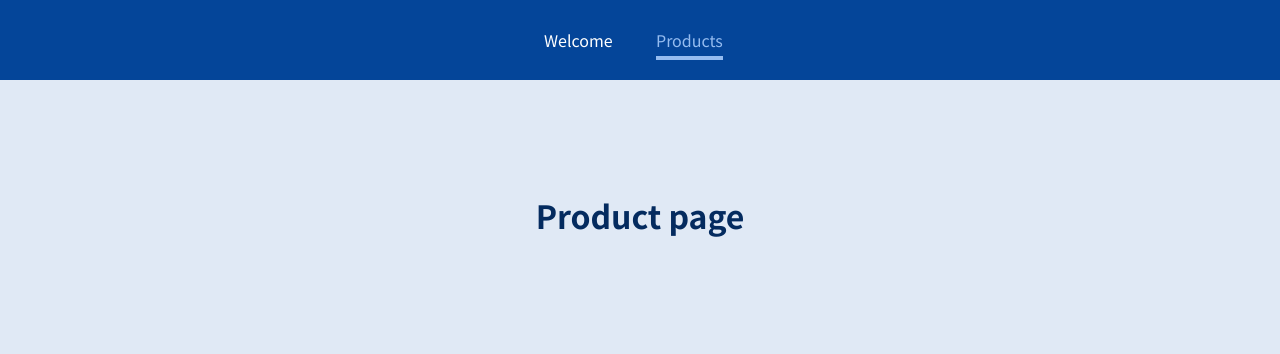
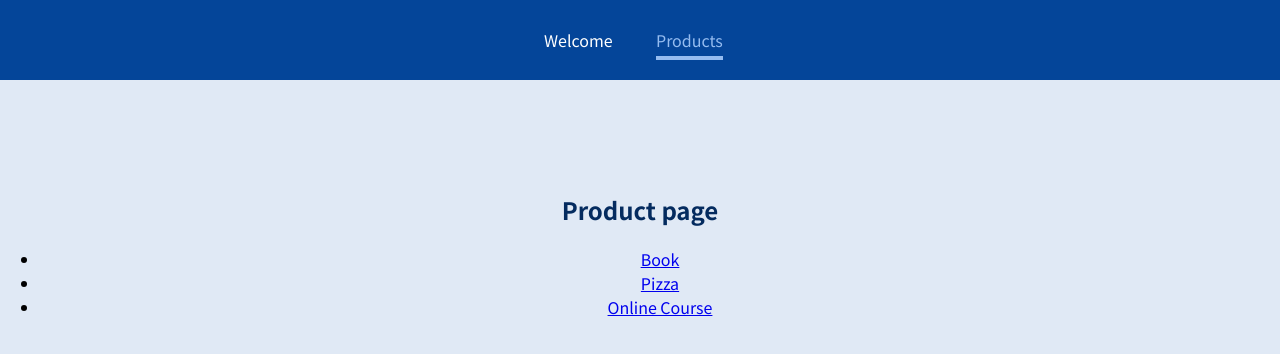
Before and after one commit to Russelllin7789/react-router, a React (Create React App) app: page /products in a window 1280 px wide. Shown: the top 354 px of the page. Built offline with nearby package versions, Linux system fonts and the light colour scheme.

Commit message:
Add Switch && Redirect && exact attribute for certian routes

```diff
--- a/src/App.js
+++ b/src/App.js
@@ -1,4 +1,4 @@
-import { Route } from "react-router-dom";
+import { Route, Switch, Redirect } from "react-router-dom";
 import Welcome from "./pages/Welcome";
 import Products from "./pages/Products";
 import ProductDetail from "./pages/ProductDetail";
@@ -11,15 +11,20 @@ function App() {
         <MainHeader />
       </header>
       <main>
+        <Switch>
+          <Route path="/" exact>
+            <Redirect to="/welcome" />
+          </Route>
           <Route path="/welcome">
             <Welcome />
           </Route>
-        <Route path="/products">
+          <Route path="/products" exact>
             <Products />
           </Route>
-        <Route path="/product-detail/:productId">
+          <Route path="/products/:productId">
             <ProductDetail />
           </Route>
+        </Switch>
       </main>
     </div>
   );
--- a/src/pages/ProductDetail.js
+++ b/src/pages/ProductDetail.js
@@ -1,7 +1,15 @@
 import React from "react";
+import { useParams } from "react-router-dom";
 
 const ProductDetail = () => {
-  return <h1>Product Detail</h1>;
+  const params = useParams();
+
+  return (
+    <section>
+      <h1>Product Detail</h1>
+      <p>{params.productId}</p>
+    </section>
+  );
 };
 
 export default ProductDetail;
--- a/src/pages/Products.js
+++ b/src/pages/Products.js
@@ -1,5 +1,23 @@
+import React from "react";
+import { Link } from "react-router-dom";
+
 const Products = () => {
-  return <h1>Product page</h1>;
+  return (
+    <section>
+      <h1>Product page</h1>
+      <ul>
+        <li>
+          <Link to="/products/book">Book</Link>
+        </li>
+        <li>
+          <Link to="/products/pizza">Pizza</Link>
+        </li>
+        <li>
+          <Link to="/products/online-course">Online Course</Link>
+        </li>
+      </ul>
+    </section>
+  );
 };
 
 export default Products;
```
Also changed, not shown: 1 other file (tests, documents, lock files or other folders). Lines whose indentation alone changed are shown as unchanged.
